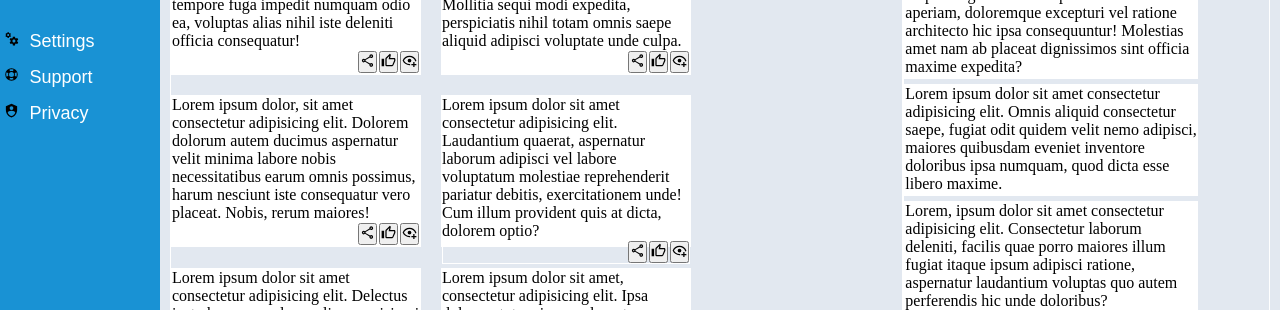
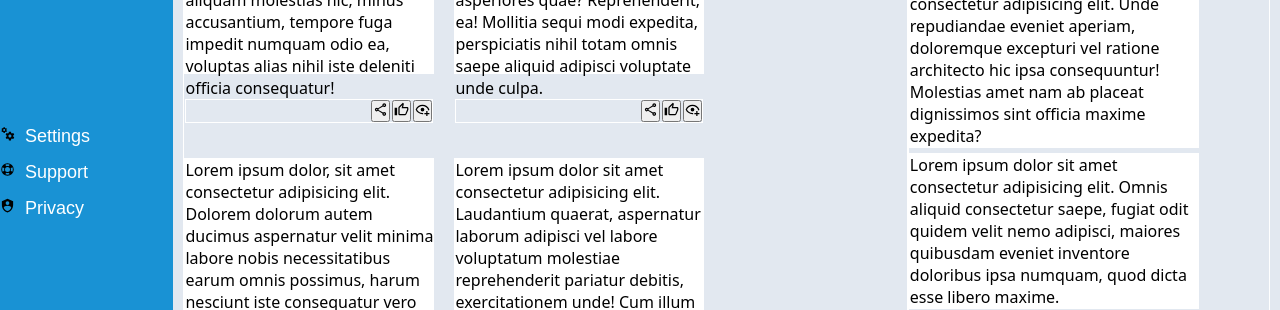
Before and after one commit to L4er70/Admin-dashboard, a plain HTML site: page index.html in a window 1280 px wide. Shown: the part 369-679 px from the top of the page. Drawn offline with Linux system fonts and the light colour scheme.

Commit message:
font added

```diff
--- a/index.html
+++ b/index.html
@@ -1,6 +1,9 @@
 <!DOCTYPE html>
 <html lang="en">
 <head>
+    <link rel="preconnect" href="https://fonts.googleapis.com">
+<link rel="preconnect" href="https://fonts.gstatic.com" crossorigin>
+<link href="https://fonts.googleapis.com/css2?family=Roboto+Slab:wght@100..900&display=swap" rel="stylesheet">
     <link href="style.css" rel="stylesheet">
     <meta charset="UTF-8">
     <meta name="viewport" content="width=device-width, initial-scale=1.0">
--- a/style.css
+++ b/style.css
@@ -1,9 +1,13 @@
+
 *{
     margin: 0;
     padding: 0;
 }
+
 body{
     height: 100vh;
+    font-family: system-ui, -apple-system, BlinkMacSystemFont, 'Segoe UI', Roboto, Oxygen, Ubuntu, Cantarell, 'Open Sans', 'Helvetica Neue', sans-serif;
+
 }
 .container{
     height: 100%;
```
